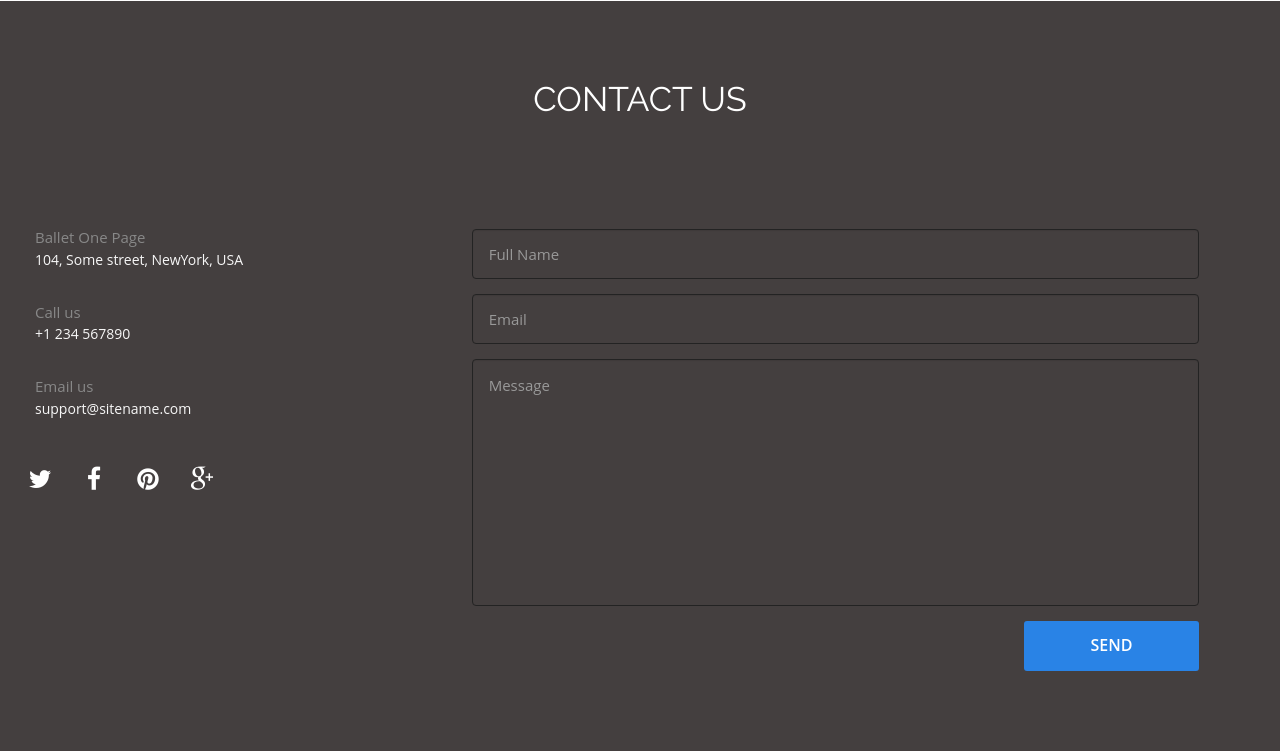
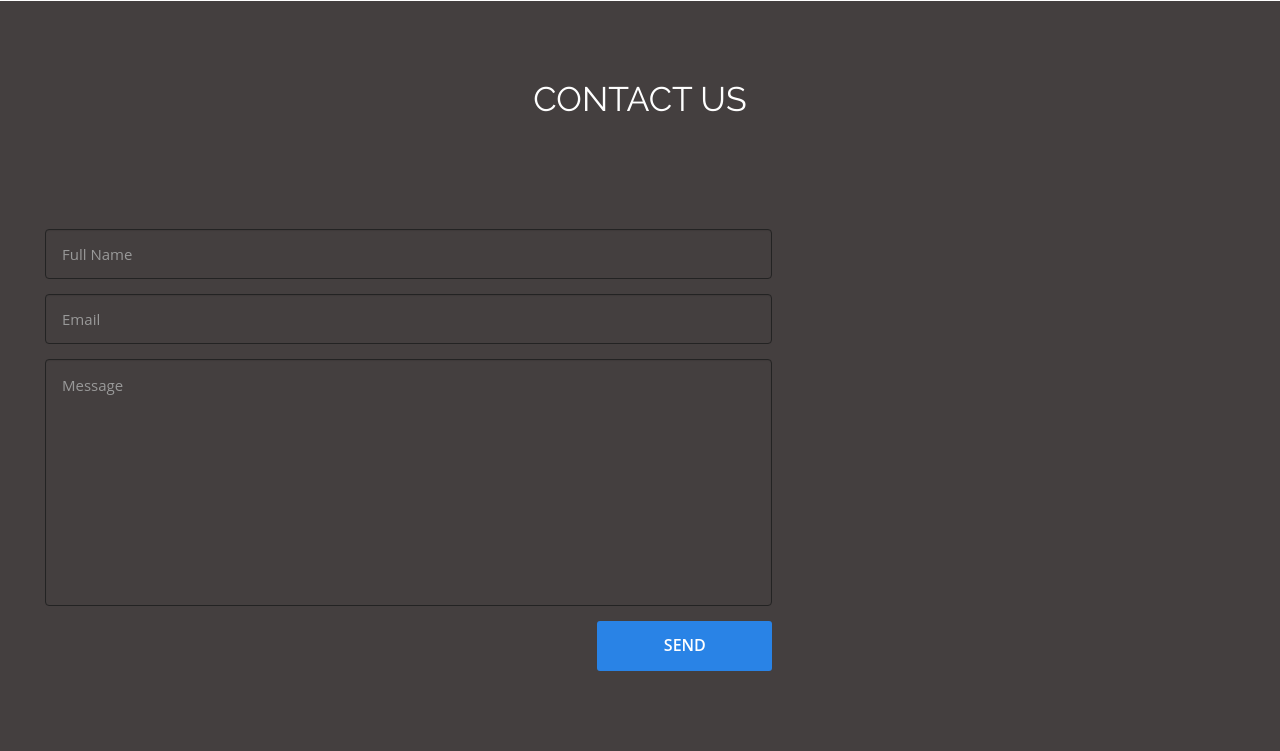
Before and after one commit to mushtaq2314/SkipWork, a Django app: page /order in a window 1280 px wide. Shown: the part 624-1375 px from the top of the page. Run offline with Django 4.2, Linux system fonts and the light colour scheme; data comes from the database, SQL or seed files in the repository; some libraries are stand-ins or nearby versions.

Commit message:
Footer changes

```diff
--- a/templates/order.html
+++ b/templates/order.html
@@ -140,7 +140,7 @@ input[type=file]::file-selector-button:hover {
         </div>
       </div>
       <div class="row">
-        <div class="col-lg-4 wow fadeInLeft">
+        <!-- <div class="col-lg-4 wow fadeInLeft">
 		 <div class="contact_info">
                             <div class="detail">
                                 <h4>Ballet One Page</h4>
@@ -164,7 +164,7 @@ input[type=file]::file-selector-button:hover {
             <li class="pinterest animated bounceIn wow delay-04s"><a href="javascript:void(0)"><i class="fa fa-pinterest"></i></a></li>
             <li class="gplus animated bounceIn wow delay-05s"><a href="javascript:void(0)"><i class="fa fa-google-plus"></i></a></li>
           </ul>
-        </div>
+        </div> -->
         <div class="col-lg-8 wow fadeInLeft delay-06s">
           <div class="form">
 				<!--NOTE: Update your email Id in "contact_me.php" file in order to receive emails from your contact form-->
```
